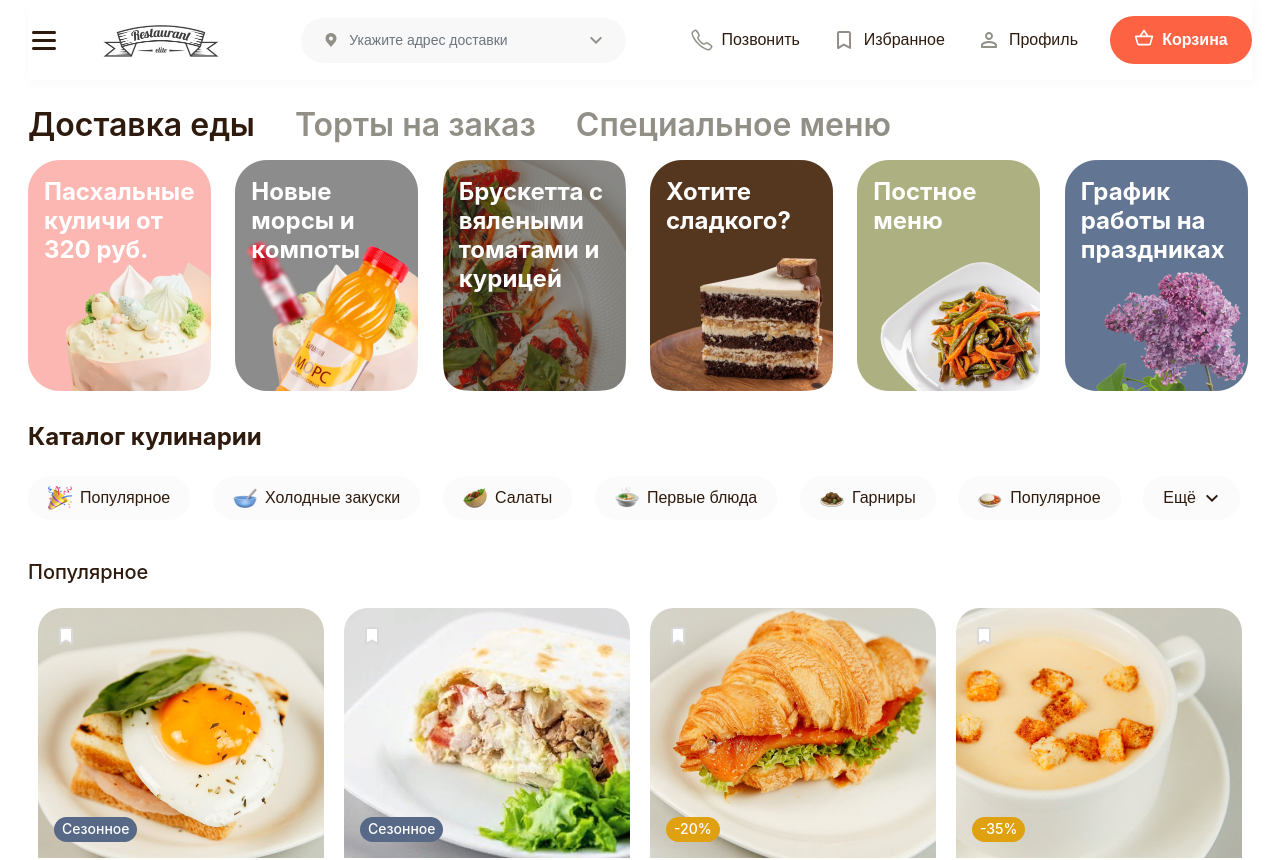
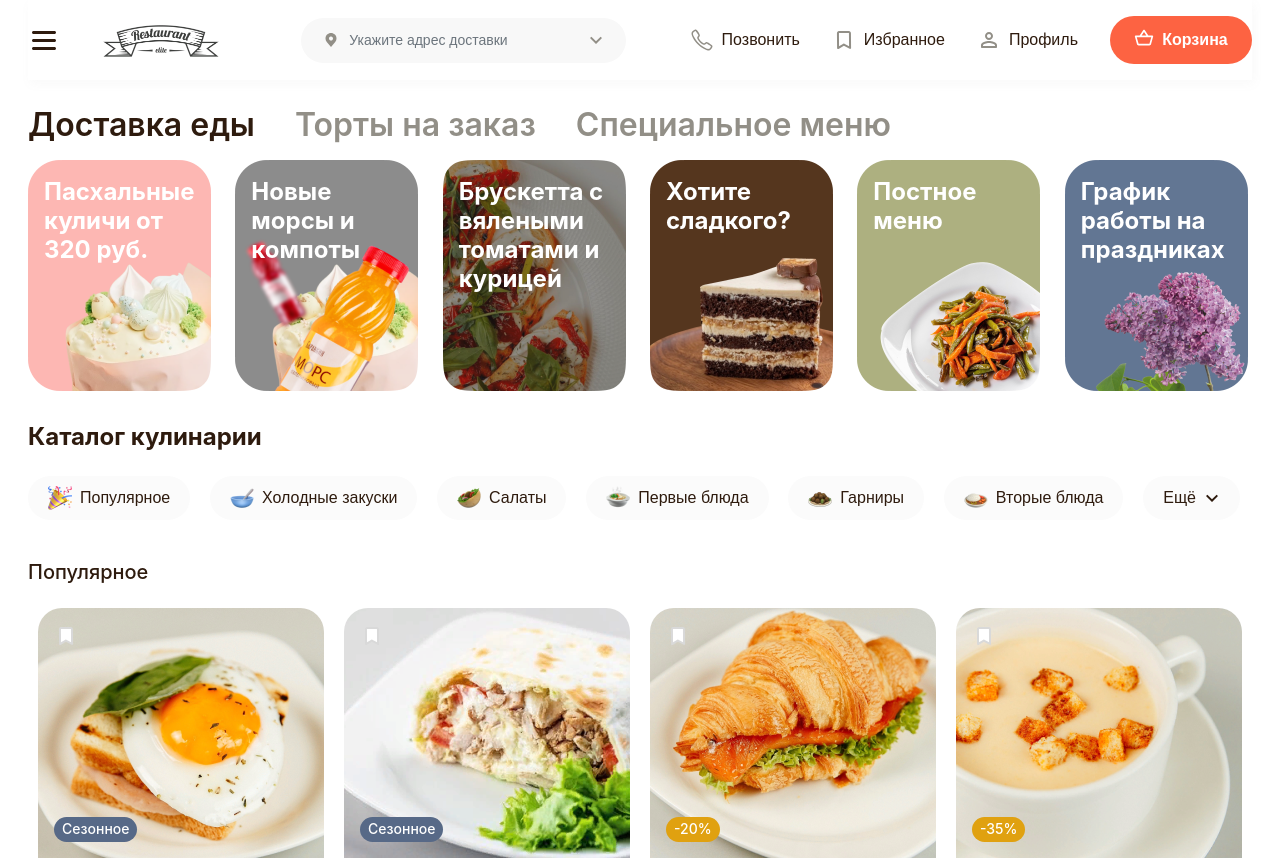
Before and after one commit to RomanAnurov/food-service, a React (Create React App) app: page / in a window 1280 px wide. Shown: the top 860 px of the page. Built offline with nearby package versions, Linux system fonts and the light colour scheme.

Commit message:
fix: Readme

```diff
--- a/src/components/Button/Button.js
+++ b/src/components/Button/Button.js
@@ -2,12 +2,17 @@ import React from "react";
 import "./Button.scss";
 
 function Button(props) {
-  const { src, text, isBasket, isKul } = props;
+  const { src, text, link, isBasket, isKul, isSlider } = props;
 
   return (
-    <button className={`button ${isBasket ? "button_basket" : isKul ? "button_kul" : ''}`} type="button">
+    <button
+      className={`button ${
+        isBasket ? "button_basket" : isKul ? "button_kul" : isSlider ? "button_slider" : ""
+      }`}
+      type="button"
+    >
       <img src={src} className="button__icon" alt="иконка" />
-      {text}
+      <a href={link}>{text}</a>
     </button>
   );
 }
--- a/src/components/Button/Button.scss
+++ b/src/components/Button/Button.scss
@@ -16,6 +16,7 @@
 
 
 
+
   &_basket {
     padding: 12px 18px;
     margin: 0;
@@ -29,28 +30,71 @@
   }
 
   &_kul {
-    background:#FBFBFB;
+    background: #FBFBFB;
     border-radius: 24px;
     padding: 10px 20px;
     margin-right: 12px;
     align-items: center;
+
+    a {
+      text-decoration: none;
+      color: #2e1b0e;
+
+    }
+
     &:hover {
       box-shadow: 2px 2px 10px 0px #6363631A;
 
     }
-&:last-child{
-  flex-direction: row-reverse;
-  img{
-    margin-right: 0;
-    margin-left: 8px;
+
+    &:last-child {
+      flex-direction: row-reverse;
+
+      img {
+        margin-right: 0;
+        margin-left: 8px;
+
+      }
+
+    }
 
   }
+  &_slider {
+    @media screen and (max-width: 2560px) {
+    background: #fff;
+    height: 43px;
+    width: 345px;
+    color: #000;
+    border-radius: 49px;
+    align-items: center;
+    font-size: 16px;
+    font-weight: 600;
+    position: absolute;
+    bottom: 24px;
+    left: 24px;
+    }
+    @media screen and (max-width: 2560px) {
+      width: 345px;
+      left: 15px;
+    }
 
-}
+    @media screen and (max-width: 768px) {
+      width: 300px;
+      left: 10px;
+    }
+
+
+    img {
+      display: none;
+    }
+
 
   }
 
   &__icon {
     margin-right: 8px;
+
   }
+
+
 }
--- a/src/components/CardList/CardList.js
+++ b/src/components/CardList/CardList.js
@@ -7,7 +7,7 @@ import { CardsColdFood } from "../../utils/CardListColdFood";
 import Card from "../Card/Card";
 
 function CardList(props) {
-  const { title, isSecondNumber } = props;
+  const { title, isSecondNumber, id } = props;
   const [cards, setCards] = useState([]);
 
   useEffect(() => {
@@ -17,12 +17,12 @@ function CardList(props) {
   }, []);
 
   return (
-    <div className="card-container">
+    <div className="card-container" id={id}>
       <h3
         className={`card-container__title ${
           isSecondNumber && "card-container__title_second"
         }`}
-      >
+     >
         {title}
       </h3>
       <ul className="card-container__list">
--- a/src/components/FoodDelivery/FoodDelivery.js
+++ b/src/components/FoodDelivery/FoodDelivery.js
@@ -21,8 +21,8 @@ function FoodDelivery(props) {
       <Navigation />
       <MenuGallery />
       <KatalogNavMenu />
-      <CardList  title={"Популярное"} />
-      <CardList  title={"Холодные закуски"} isSecondNumber="true" />
+      <CardList  title={"Популярное"} id={"popular"}/>
+      <CardList  title={"Холодные закуски"} isSecondNumber="true"  id={"coldfood"}/>
       <Footer />
 
 
--- a/src/components/KatalogNavMenu/KatalogNavMenu.js
+++ b/src/components/KatalogNavMenu/KatalogNavMenu.js
@@ -16,16 +16,16 @@ function KatalogNavMenu() {
     <section className="katalog">
       <h2 className="katalog__title">Каталог кулинарии</h2>
       <div className="katalog__container">
-      <div className="katalog__list">
-        <Button src={popular} text={"Популярное"} isKul={"true"} />
-        <Button src={coldFood} text={"Холодные закуски"} isKul={"true"} />
-        <Button src={salat} text={"Салаты"} isKul={"true"} />
-        <Button src={pervoe} text={"Первые блюда"} isKul={"true"} />
-        <Button src={garnir} text={"Гарниры"} isKul={"true"} />
-        <Button src={vtoroe} text={"Популярное"} isKul={"true"} />
-        <Button src={checkIcon} text={"Ещё"} isKul={"true"}/>
+        <div className="katalog__list">
+          <Button src={popular} text={"Популярное"} isKul={"true"} link={"#popular"} />
+          <Button src={coldFood} text={"Холодные закуски"} isKul={"true"} link={"#coldfood"} />
+          <Button src={salat} text={"Салаты"} isKul={"true"} />
+          <Button src={pervoe} text={"Первые блюда"} isKul={"true"} />
+          <Button src={garnir} text={"Гарниры"} isKul={"true"} />
+          <Button src={vtoroe} text={"Вторые блюда"} isKul={"true"} />
+          <Button src={checkIcon} text={"Ещё"} isKul={"true"} />
 
-      </div>
+        </div>
       </div>
     </section>
 
--- a/src/components/MenuGallery/MenuGallery.js
+++ b/src/components/MenuGallery/MenuGallery.js
@@ -1,9 +1,9 @@
-import React, { useState, useEffect, useRef } from 'react';
-import { Galleria } from 'primereact/galleria';
-import { GalleryList } from '../../utils/GalleryList';
+import React, { useState, useEffect, useRef } from "react";
+import { Galleria } from "primereact/galleria";
+import { GalleryList } from "../../utils/GalleryList";
+import Button from "../Button/Button";
 
 import "./MenuGallery.scss";
-
 
 function MenuGallery() {
   const [images, setImages] = useState(null);
@@ -11,13 +11,22 @@ import "./MenuGallery.scss";
   const galleria = useRef(null);
 
   useEffect(() => {
-    GalleryList.getImages().then(data => setImages(data));
+    GalleryList.getImages().then((data) => setImages(data));
   }, []);
 
   const itemTemplate = (item) => {
-      return (<div className="gallery__item"><img  src={item.itemImageSrc} alt={item.alt} style={{ width: '100%', display: 'block' }} />
-      <h3 className='gallery__item-title'>{item.title}</h3></div>);
-  }
+    return (
+      <div className="gallery__item">
+        <img
+          src={item.itemImageSrc}
+          alt={item.alt}
+          style={{ width: "100%", display: "block" }}
+        />
+        <h3 className="gallery__item-title">{item.title}</h3>
+        <Button  isSlider={"true"} text={"Попробовать"}/>
+      </div>
+    );
+  };
 
   /*const thumbnailTemplate = (item) => {
         return <img src={item.thumbnailImageSrc} alt={item.alt} style={{ display: 'block' }} />;
@@ -26,27 +35,49 @@ import "./MenuGallery.scss";
   return (
     <div className="scroll-hidden">
       <section className="gallery">
-          <Galleria ref={galleria} value={images} numVisible={7}
-          activeIndex={activeIndex} onItemChange={(e) => setActiveIndex(e.index)}
-          circular fullScreen showItemNavigators showThumbnails={false} item={itemTemplate} /*thumbnail={thumbnailTemplate}*/ />
+        <Galleria
+          ref={galleria}
+          value={images}
+          numVisible={7}
+          activeIndex={activeIndex}
+          onItemChange={(e) => setActiveIndex(e.index)}
+          circular
+          fullScreen
+          showItemNavigators
+          showThumbnails={false}
+          item={itemTemplate} /*thumbnail={thumbnailTemplate}*/
+        />
         <div className="gallery__grid">
-              {
-                  images && images.map((image, index) => {
-                      const imgEl = (<div onClick={
-                        () => {setActiveIndex(index); galleria.current.show()}
-                    } ><img className='gallery__item' src={image.itemImageSrc} alt={image.alt} style={{ cursor: 'pointer' }}  /><h3 className='gallery__card-title'>{image.title} </h3></div>)
+          {images &&
+            images.map((image, index) => {
+              const imgEl = (
+                <div
+                  onClick={() => {
+                    setActiveIndex(index);
+                    galleria.current.show();
+                  }}
+                >
+                  <img
+                    className="gallery__item"
+                    src={image.itemImageSrc}
+                    alt={image.alt}
+                    style={{ cursor: "pointer" }}
+                  />
+                  <h3 className="gallery__card-title">{image.title} </h3>
+
+                </div>
+              );
               return (
                 <div className="gallery__card" key={index}>
                   {imgEl}
 
                 </div>
-                      )
-                  })
-              }
+              );
+            })}
         </div>
       </section>
     </div>
-  )
+  );
 }
 
 export default MenuGallery;
--- a/src/components/MenuGallery/MenuGallery.scss
+++ b/src/components/MenuGallery/MenuGallery.scss
@@ -32,12 +32,14 @@
       grid-template-columns: repeat(6, 183px);
 
     }
+
     @media screen and (max-width: 768px) {
       grid-template-columns: repeat(6, 124px);
       gap: 0 16px;
 
 
     }
+
     @media screen and (max-width: 390px) {
       grid-template-columns: repeat(6, 96px);
       gap: 0 8px;
@@ -64,6 +66,7 @@
     position: absolute;
     top: 7%;
     cursor: pointer;
+
     @media screen and (max-width: 1024px) {
       padding: 0 10px;
       font-size: 18px;
@@ -75,6 +78,7 @@
       font-size: 14px;
 
     }
+
     @media screen and (max-width: 390px) {
       padding: 0 8px;
       font-size: 12px;
@@ -107,11 +111,25 @@
 }
 
 .p-galleria-item {
-  height: 560px;
-  width: 356px;
+  @media screen and (max-width: 2560px) {
+    height: 701px;
+    width: 445px;
 
-  @media screen and (max-width: 1024px) {}
+  }
 
+  @media screen and (max-width: 1366px) {
+    height: 588px;
+    width: 374px;
+  }
+
+  @media screen and (max-width: 768px) {
+    height: 529px;
+    width: 329px;
+  }
+  @media screen and (max-width: 375px) {
+    height: 529px;
+    width: 329px;
+  }
 
   img {
     height: 100%;
```
Also changed, not shown: 1 other file (tests, documents, lock files or other folders). Lines whose indentation alone changed are shown as unchanged.
